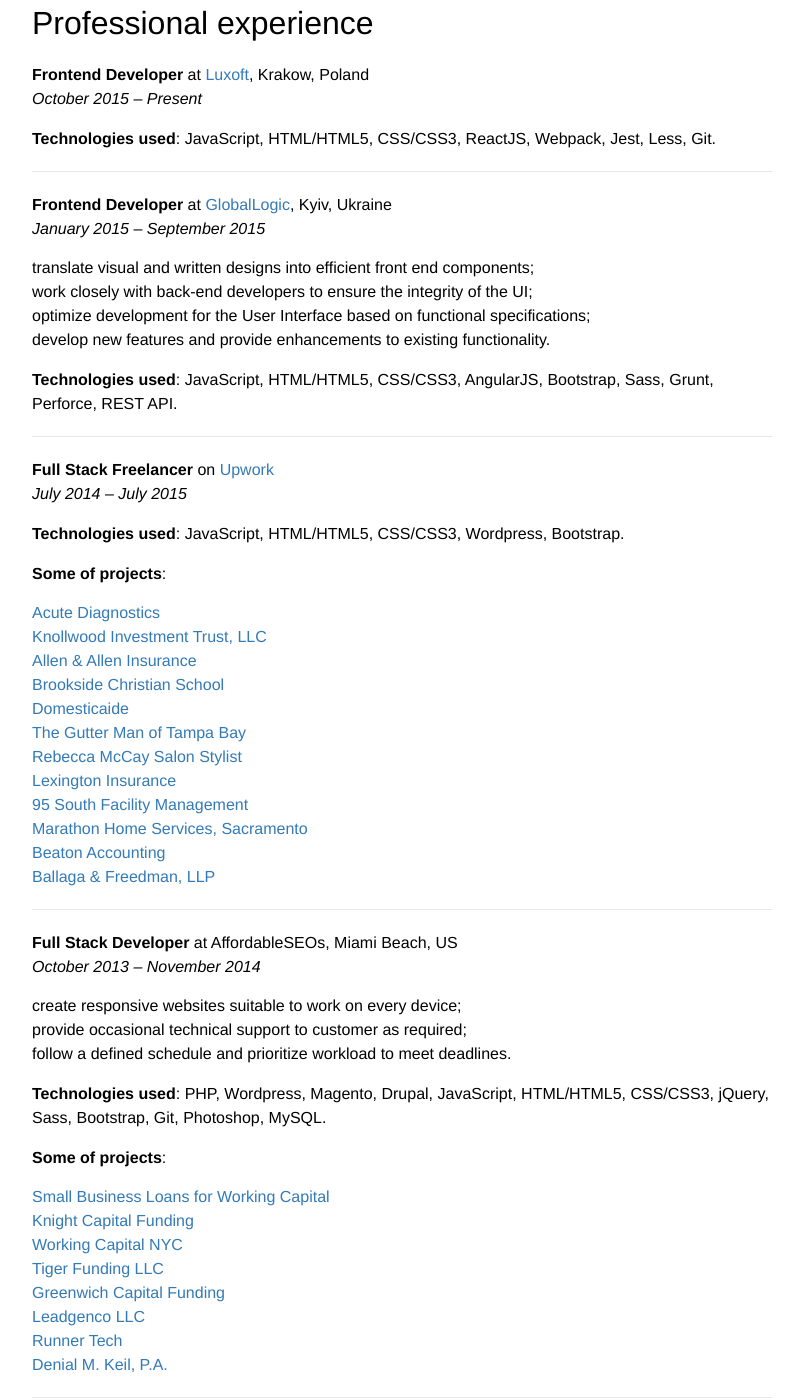
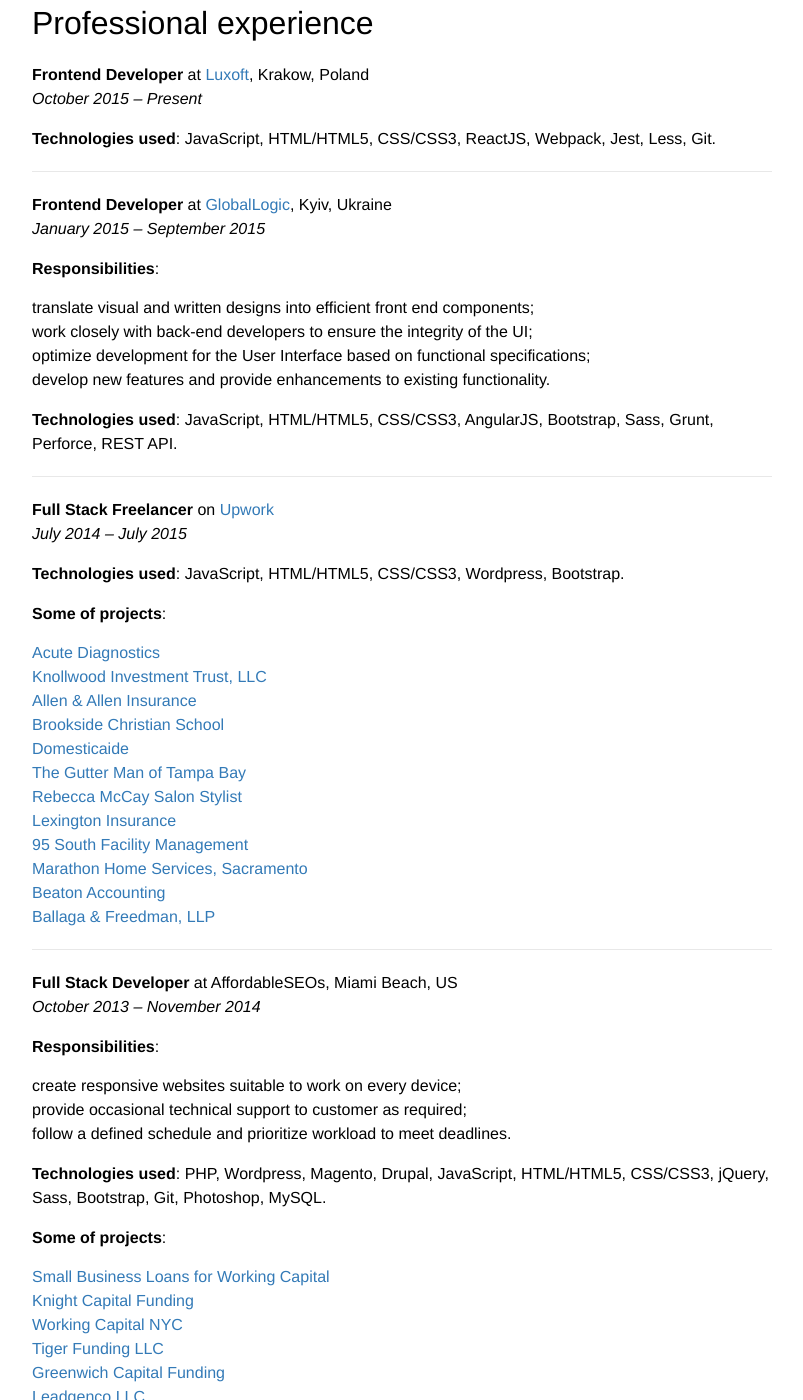
Before and after one commit to yuyokk/yuyokk.github.io, a Jekyll site: the page built from resume.md, in a window 1280 px wide and 1400 px high, scrolled down 437 px. Shown: the whole window, without its empty margins (238-1041 px from the left). Built offline with Jekyll 4.4.1, drawn with Linux system fonts in a browser that asks for light colours.

Commit message:
Update resume.md

```diff
--- a/resume.md
+++ b/resume.md
@@ -26,6 +26,7 @@
 **Frontend Developer** at <a href="http://www.globallogic.com/" target="_blank">GlobalLogic</a>, Kyiv, Ukraine<br/>
 _January 2015 – September 2015_
 
+**Responsibilities**:
 + translate visual and written designs into efficient front end components;
 + work closely with back-end developers to ensure the integrity of the UI;
 + optimize development for the User Interface based on functional specifications;
@@ -60,6 +61,7 @@
 **Full Stack Developer** at AffordableSEOs, Miami Beach, US<br/>
 _October 2013 – November 2014_
 
+**Responsibilities**:
 + create responsive websites suitable to work on every device;
 + provide occasional technical support to customer as required;
 + follow a defined schedule and prioritize workload to meet deadlines.
@@ -82,6 +84,7 @@
 **Web Developer** at <a href="https://portaone.com/" target="_blank">PortaOne</a>, Chernihiv, Ukraine<br/>
 _July 2011 – October 2013_
 
+**Responsibilities**:
 + create web models or prototypes;
 + create new software components with minimal instructions from scratch;
 + participate in code reviews of own and others’ work;
```
